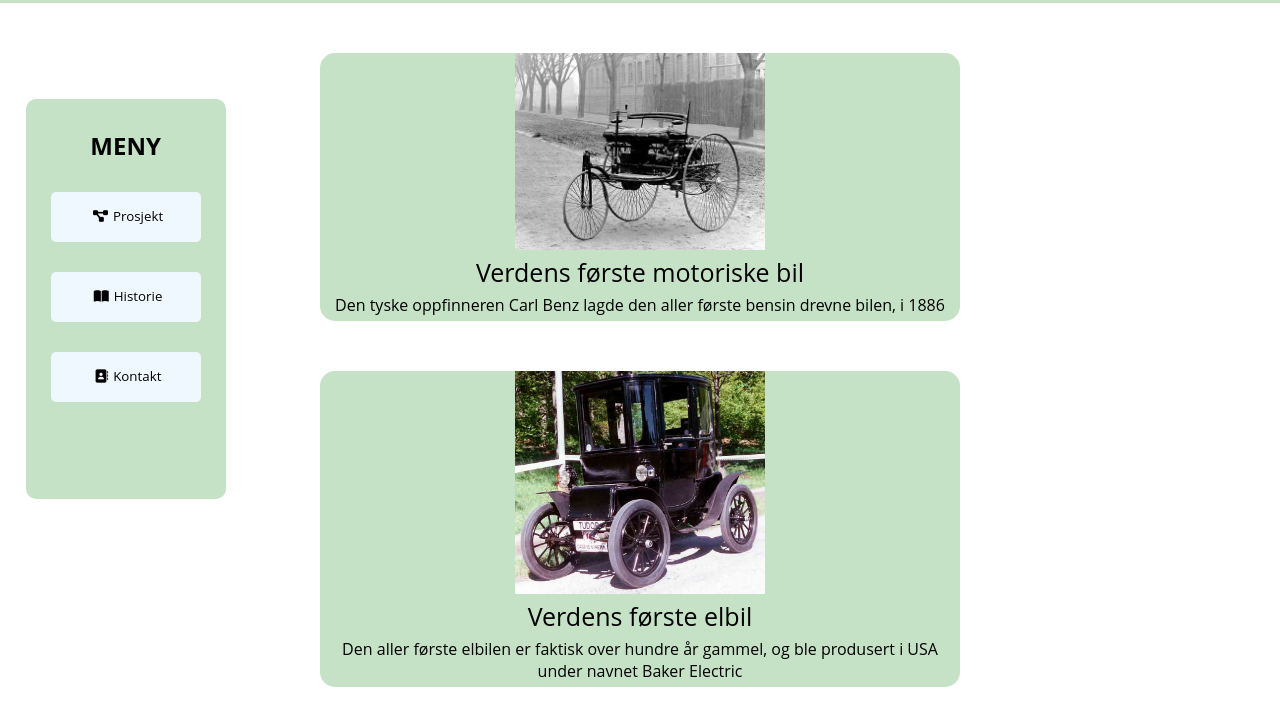
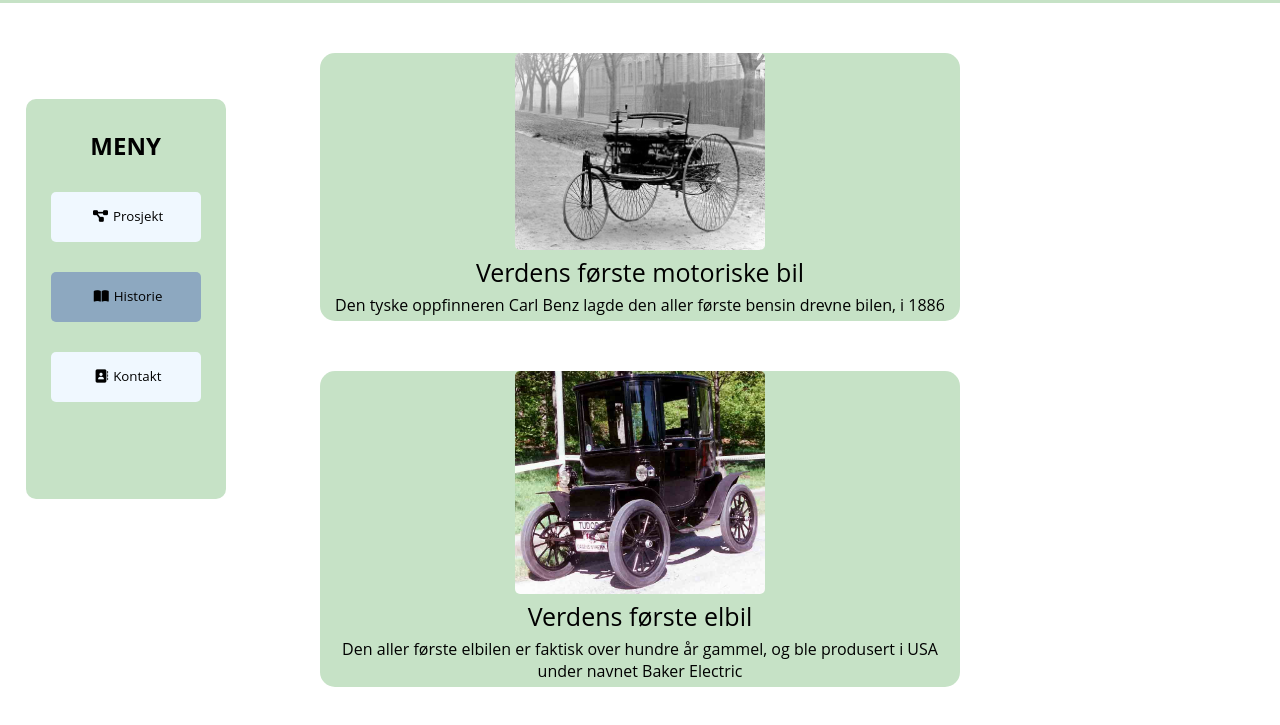
Before and after one commit to vestby96/snowballChallenge, a plain HTML site: page Second.html in a window 1280 px wide. Shown: the part 61-786 px from the top of the page. Drawn offline with Linux system fonts and the light colour scheme.

Commit message:
Update styleSecond.css

```diff
--- a/styleSecond.css
+++ b/styleSecond.css
@@ -1,3 +1,13 @@
+.child-two{
+    margin-bottom: 50px;
+}
+
 img{
     width: 250px;
+    border: none;
+    border-radius: 5px;
 }
+
+.item-two button{
+    background-color: rgb(141, 168, 192);
+}
```
